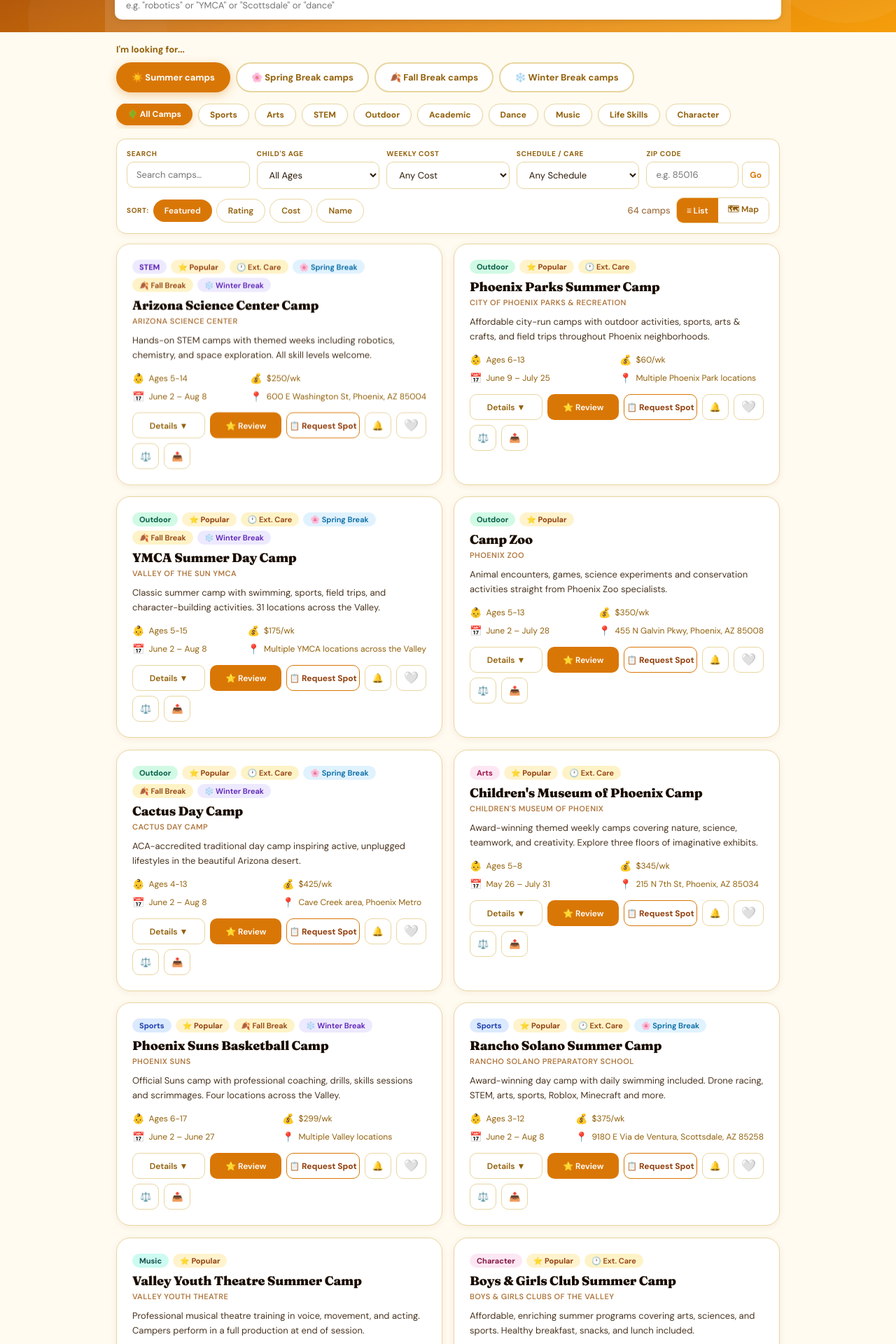
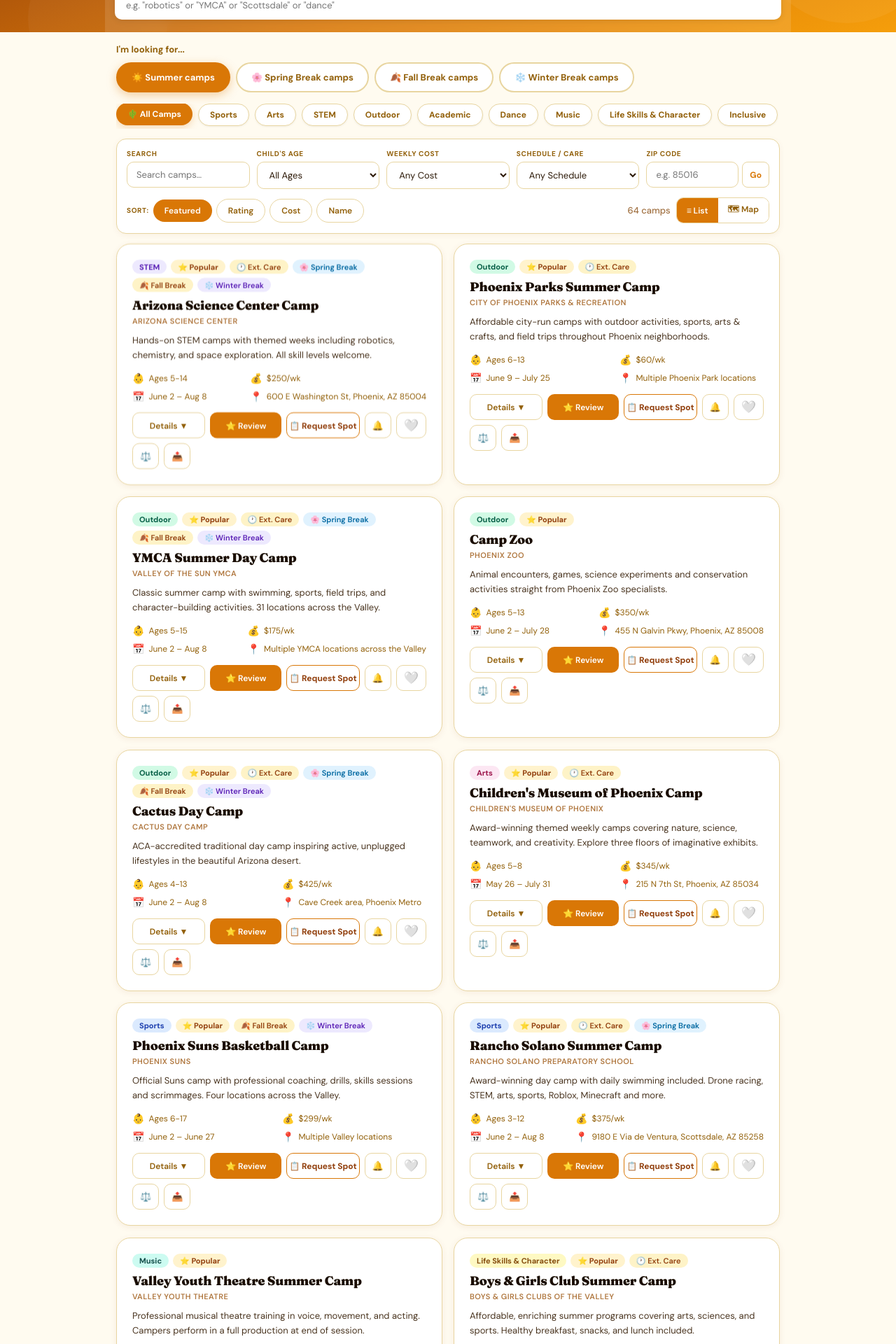
Before and after one commit to annbrusgaard/campful, a React (Vite) app: page / in a window 1280 px wide. Shown: the part 167-2087 px from the top of the page at 70% size. Built offline with nearby package versions, Linux system fonts and the light colour scheme.

Commit message:
Update App.jsx

```diff
--- a/src/App.jsx
+++ b/src/App.jsx
@@ -81,10 +81,10 @@
 const BLUE_LIGHT = "#FEF3C7";
 const SKY = "#FFFBF0";
 
-const TYPES = ["All","Sports","Arts","STEM","Outdoor","Academic","Dance","Music","Life Skills","Character"];
+const TYPES = ["All","Sports","Arts","STEM","Outdoor","Academic","Dance","Music","Life Skills & Character","Inclusive"];
 const AGES  = ["All Ages","4-6","7-9","10-12","13-15","16+"];
 const COSTS = ["Any Cost","Free","Under $200/wk","$200-$400/wk","$400-$600/wk","$600+/wk"];
-const TIMES = ["Any Schedule","Full Day (8h+)","Half Day","Extended Care","Before Care","After Care","Single Day OK","Inclusive"];
+const TIMES = ["Any Schedule","Full Day (8h+)","Half Day","Extended Care","Before Care","After Care","Single Day OK"];
 
 const TYPE_STYLE = {
   Sports:  {bg:"#DBEAFE",fg:"#1E40AF",dot:"#3B82F6"},
@@ -94,8 +94,8 @@
   Academic:{bg:"#E0E7FF",fg:"#3730A3",dot:"#6366F1"},
   Dance:   {bg:"#FFE4E6",fg:"#9F1239",dot:"#F43F5E"},
   Music:       {bg:"#CCFBF1",fg:"#134E4A",dot:"#14B8A6"},
-  "Life Skills":{bg:"#FEF9C3",fg:"#854D0E",dot:"#EAB308"},
-  Character:   {bg:"#FCE7F3",fg:"#831843",dot:"#EC4899"},
+  "Life Skills & Character":{bg:"#FEF9C3",fg:"#854D0E",dot:"#EAB308"},
+  Inclusive:   {bg:"#F5F3FF",fg:"#5B21B6",dot:"#8B5CF6"},
 };
 
 const CAMPS = [
@@ -117,7 +117,7 @@
   {id:16,name:"Phoenix Youth Circus Arts Camp",org:"Phoenix Youth Circus",type:"Arts",ages:"7-16",cost:"$350/wk",costNum:350,dates:"June 2 – Aug 1",startDate:"2025-06-02",endDate:"2025-08-01",address:"330 N 16th Ave, Phoenix, AZ 85007",lat:33.4590,lng:-112.0930,desc:"Learn stilt-walking, unicycling, juggling, trapeze, aerial silks, acrobatics and clowning from experienced teaching artists.",schedule:"Mon–Fri, 9am–4pm",web:"https://phxyouthcircus.org",extras:"Groups of 8 or less. Family showcase each Friday.",extCare:false,beforeCare:false,afterCare:false,springBreak:false,singleDay:false,featured:false,registrationOpen:true,reviews:[]},
   {id:17,name:"Desert Foothills Theater Camp",org:"Desert Foothills Theater",type:"Arts",ages:"4-17",cost:"$280/wk",costNum:280,dates:"June 2 – Aug 8",startDate:"2025-06-02",endDate:"2025-08-08",address:"Two Valley locations",lat:33.8000,lng:-111.9500,desc:"Acting, dancing, music, crafts and dance parties in a supportive creative environment. 12 fun sessions across two locations.",schedule:"Mon–Fri, 9am–3pm",web:"https://dftheater.org",extras:"Two locations. One of the most popular theater camps in the Valley.",extCare:false,beforeCare:false,afterCare:false,springBreak:false,singleDay:false,featured:false,registrationOpen:true,reviews:[]},
   {id:18,name:"Scottsdale Desert Stages Theatre Camp",org:"Desert Stages Theatre",type:"Arts",ages:"4-18",cost:"$345/wk",costNum:345,dates:"June 2 – July 25",startDate:"2025-06-02",endDate:"2025-07-25",address:"7014 E Camelback Rd, Scottsdale, AZ 85251",lat:33.5028,lng:-111.9261,desc:"Award-winning non-profit performing arts theatre camp. Acting, singing, and dancing in Scottsdale Fashion Square.",schedule:"Mon–Fri, 9am–3pm",web:"https://desertstages.org",phone:"(480) 348-0110",extras:"Professional instruction. Family showcase at end of session.",extCare:false,beforeCare:false,afterCare:false,springBreak:false,singleDay:false,featured:false,registrationOpen:true,reviews:[]},
-  {id:19,name:"BE KIND Summer Camp",org:"The BE KIND People Project",type:"Character",ages:"5-14",cost:"$200/wk",costNum:200,dates:"June 2 – June 26",startDate:"2025-06-02",endDate:"2025-06-26",address:"731 Grand Ave, Phoenix, AZ 85007",lat:33.4620,lng:-112.0820,desc:"Unique character-building camps centered on kindness, leadership, and responsibility. Dance, video creation, visual arts, and community service.",schedule:"Mon–Thu, 9am–3:30pm",web:"https://thebekindpeopleproject.org/summer-camps",phone:"(602) 559-9399",extras:"Before/after care +$80/wk. Spots fill fast — register early.",extCare:true,beforeCare:true,afterCare:true,springBreak:false,singleDay:false,featured:false,registrationOpen:true,reviews:[]},
+  {id:19,name:"BE KIND Summer Camp",org:"The BE KIND People Project",type:"Life Skills & Character",ages:"5-14",cost:"$200/wk",costNum:200,dates:"June 2 – June 26",startDate:"2025-06-02",endDate:"2025-06-26",address:"731 Grand Ave, Phoenix, AZ 85007",lat:33.4620,lng:-112.0820,desc:"Unique character-building camps centered on kindness, leadership, and responsibility. Dance, video creation, visual arts, and community service.",schedule:"Mon–Thu, 9am–3:30pm",web:"https://thebekindpeopleproject.org/summer-camps",phone:"(602) 559-9399",extras:"Before/after care +$80/wk. Spots fill fast — register early.",extCare:true,beforeCare:true,afterCare:true,springBreak:false,singleDay:false,featured:false,registrationOpen:true,reviews:[]},
   {id:20,name:"Saint Barnabas Arts Camp",org:"Saint Barnabas Episcopal Church",type:"Arts",ages:"5-15",cost:"$150/wk",costNum:150,dates:"June 9 – July 11",startDate:"2025-06-09",endDate:"2025-07-11",address:"Phoenix, AZ",lat:33.5100,lng:-112.0400,desc:"Affordable fine arts camp exploring visual arts, music, drama, and creativity in a welcoming community environment.",schedule:"Mon–Fri, 9am–noon",extras:"One of the most affordable arts camps in Phoenix.",extCare:false,beforeCare:false,afterCare:false,springBreak:false,singleDay:false,featured:false,registrationOpen:true,reviews:[]},
   {id:21,name:"Phoenix Suns Basketball Camp",org:"Phoenix Suns",type:"Sports",ages:"6-17",cost:"$299/wk",costNum:299,dates:"June 2 – June 27",startDate:"2025-06-02",endDate:"2025-06-27",address:"Multiple Valley locations",lat:33.4457,lng:-112.0712,desc:"Official Suns camp with professional coaching, drills, skills sessions and scrimmages. Four locations across the Valley.",schedule:"Mon–Fri, 9am–3pm",web:"https://suns.com/camps",extras:"4 sessions at different Valley locations. Jersey included.",extCare:false,beforeCare:false,afterCare:false,fallBreak:true,winterBreak:true,springBreak:false,singleDay:false,featured:true,registrationOpen:true,reviews:[]},
   {id:22,name:"Challenger Sports Soccer Camp",org:"Challenger Sports",type:"Sports",ages:"3-14",cost:"$180/wk",costNum:180,dates:"June 9 – Aug 1",startDate:"2025-06-09",endDate:"2025-08-01",address:"Various Phoenix area fields",lat:33.5722,lng:-112.0893,desc:"North America's largest soccer camp provider with 30+ years of experience. International coaching staff with fun, skills-focused training.",schedule:"Mon–Fri, 9am–12pm or 2pm–5pm",web:"https://challengersports.com",extras:"Ball + backpack included. All ability levels.",extCare:false,beforeCare:false,afterCare:false,springBreak:false,singleDay:false,featured:false,registrationOpen:true,reviews:[]},
@@ -128,8 +128,8 @@
   {id:27,name:"Valley Youth Theatre Summer Camp",org:"Valley Youth Theatre",type:"Music",ages:"6-18",cost:"$375/wk",costNum:375,dates:"June 2 – July 25",startDate:"2025-06-02",endDate:"2025-07-25",address:"525 N 1st St, Phoenix, AZ 85004",lat:33.4523,lng:-112.0707,desc:"Professional musical theatre training in voice, movement, and acting. Campers perform in a full production at end of session.",schedule:"Mon–Fri, 9am–3pm",web:"https://vyt.com",phone:"(602) 253-8188",extras:"Scholarships available. Notable alumni include Emma Stone.",extCare:false,beforeCare:false,afterCare:false,springBreak:false,singleDay:false,featured:true,registrationOpen:false,reviews:[]},
   {id:28,name:"Phoenix Theatre Children's Camp",org:"Phoenix Theatre Company",type:"Arts",ages:"8-17",cost:"$425/wk",costNum:425,dates:"June 23 – July 11",startDate:"2025-06-23",endDate:"2025-07-11",address:"1825 N Central Ave, Phoenix, AZ 85004",lat:33.4793,lng:-112.0740,desc:"Professional theater training in acting, singing, and dance led by Phoenix Theatre Company artists.",schedule:"Mon–Fri, 9am–4pm",web:"https://phoenixtheatre.com",extras:"Costumes provided. Professional-grade instruction.",extCare:false,beforeCare:false,afterCare:false,springBreak:false,singleDay:false,featured:false,registrationOpen:false,reviews:[]},
   {id:29,name:"YMCA Dance & Cheer Camp",org:"Valley of the Sun YMCA",type:"Dance",ages:"5-14",cost:"$190/wk",costNum:190,dates:"June 9 – July 25",startDate:"2025-06-09",endDate:"2025-07-25",address:"Multiple YMCA locations",lat:33.4901,lng:-112.1100,desc:"High-energy dance and cheer covering hip-hop, jazz, pom, and cheerleading. Week ends with a family performance.",schedule:"Mon–Fri, 9am–12pm",web:"https://valleyofthesunymca.org",extras:"Before/after care available at many locations.",extCare:true,beforeCare:true,afterCare:true,springBreak:false,singleDay:false,featured:false,registrationOpen:true,reviews:[]},
-  {id:30,name:"Boys & Girls Club Summer Camp",org:"Boys & Girls Clubs of the Valley",type:"Character",ages:"5-18",cost:"$50/wk",costNum:50,dates:"June 2 – Aug 8",startDate:"2025-06-02",endDate:"2025-08-08",address:"31 locations across the Valley",lat:33.4700,lng:-112.0500,desc:"Affordable, enriching summer programs covering arts, sciences, and sports. Healthy breakfast, snacks, and lunch included.",schedule:"Mon–Fri, 6am–6pm",web:"https://bgcaz.org/summer-camp",phone:"(602) 433-2490",extras:"Meals included! One of the best-value camps in the Valley. 31 locations.",extCare:true,beforeCare:true,afterCare:true,springBreak:false,singleDay:false,featured:true,registrationOpen:true,reviews:[]},
-  {id:31,name:"Boys & Girls Clubs of Greater Scottsdale",org:"Boys & Girls Clubs of Greater Scottsdale",type:"Character",ages:"5-18",cost:"$60/wk",costNum:60,dates:"June 2 – Aug 8",startDate:"2025-06-02",endDate:"2025-08-08",address:"4 Scottsdale/Phoenix locations",lat:33.5800,lng:-111.9200,desc:"Arts, sciences and sports programs in a safe, supportive environment. Leadership and career-building experiences for teens.",schedule:"Mon–Fri, 7am–6pm",web:"https://bgcs.org",phone:"(480) 344-5520",extras:"4 locations: Ridgeline, Thunderbirds, Virginia Piper, Vestar branches.",extCare:true,beforeCare:true,afterCare:true,springBreak:false,singleDay:false,featured:false,registrationOpen:true,reviews:[]},
+  {id:30,name:"Boys & Girls Club Summer Camp",org:"Boys & Girls Clubs of the Valley",type:"Life Skills & Character",ages:"5-18",cost:"$50/wk",costNum:50,dates:"June 2 – Aug 8",startDate:"2025-06-02",endDate:"2025-08-08",address:"31 locations across the Valley",lat:33.4700,lng:-112.0500,desc:"Affordable, enriching summer programs covering arts, sciences, and sports. Healthy breakfast, snacks, and lunch included.",schedule:"Mon–Fri, 6am–6pm",web:"https://bgcaz.org/summer-camp",phone:"(602) 433-2490",extras:"Meals included! One of the best-value camps in the Valley. 31 locations.",extCare:true,beforeCare:true,afterCare:true,springBreak:false,singleDay:false,featured:true,registrationOpen:true,reviews:[]},
+  {id:31,name:"Boys & Girls Clubs of Greater Scottsdale",org:"Boys & Girls Clubs of Greater Scottsdale",type:"Life Skills & Character",ages:"5-18",cost:"$60/wk",costNum:60,dates:"June 2 – Aug 8",startDate:"2025-06-02",endDate:"2025-08-08",address:"4 Scottsdale/Phoenix locations",lat:33.5800,lng:-111.9200,desc:"Arts, sciences and sports programs in a safe, supportive environment. Leadership and career-building experiences for teens.",schedule:"Mon–Fri, 7am–6pm",web:"https://bgcs.org",phone:"(480) 344-5520",extras:"4 locations: Ridgeline, Thunderbirds, Virginia Piper, Vestar branches.",extCare:true,beforeCare:true,afterCare:true,springBreak:false,singleDay:false,featured:false,registrationOpen:true,reviews:[]},
   {id:32,name:"Deer Valley USD Sunsational Camps",org:"Deer Valley Unified School District",type:"Academic",ages:"4-14",cost:"$115/wk",costNum:115,dates:"June 2 – Aug 1",startDate:"2025-06-02",endDate:"2025-08-01",address:"Multiple DVUSD schools, Peoria/Phoenix",lat:33.6800,lng:-112.1500,desc:"Wide variety of camps including sports, arts, music, STEM, theater, and field trips. STEAM projects and Science Center field trips included.",schedule:"Mon–Fri, 6am–6pm",web:"https://dvusd.org/summerprograms",extras:"$115 for 3 days or $185 for 5 days. Breakfast, snacks and lunch included.",extCare:true,beforeCare:true,afterCare:true,springBreak:false,singleDay:false,featured:false,registrationOpen:true,reviews:[]},
   {id:33,name:"Summit School Summer Camp",org:"Summit School of Ahwatukee",type:"Academic",ages:"4-12",cost:"$250/wk",costNum:250,dates:"May 27 – July 3",startDate:"2025-05-27",endDate:"2025-07-03",address:"4515 E Muirwood Dr, Phoenix, AZ 85048",lat:33.3100,lng:-112.0000,desc:"Six weeks of fun themed camps: Science, Dino, Under the Sea, Pirate, Camp Olympics, and LEGO. Creative hands-on learning.",schedule:"Mon–Fri, 7am–6pm",web:"https://summitschoolaz.org/summer-camps",phone:"(480) 403-9500",extras:"Open to all students, not just Summit enrollees.",extCare:true,beforeCare:true,afterCare:true,springBreak:false,singleDay:false,featured:false,registrationOpen:true,reviews:[]},
   {id:34,name:"Peoria Parks Summer Camp",org:"City of Peoria Parks & Recreation",type:"Outdoor",ages:"5-12",cost:"$185/wk",costNum:185,dates:"June 2 – Aug 1",startDate:"2025-06-02",endDate:"2025-08-01",address:"Multiple Peoria park locations",lat:33.5806,lng:-112.2374,desc:"STEAM projects, daily field trips to the Arizona Science Center, arts, and sports. A well-rounded affordable camp program.",schedule:"Mon–Fri, 6am–6pm",web:"https://peoriaaz.gov",extras:"$115 for 3 days or $185 for 5 days. Meals included.",extCare:true,beforeCare:true,afterCare:true,springBreak:false,singleDay:false,featured:false,registrationOpen:true,reviews:[]},
@@ -195,7 +195,6 @@
   if(f==="Fall Break") return c.fallBreak;
   if(f==="Winter Break") return c.winterBreak;
   if(f==="Single Day OK") return c.singleDay;
-  if(f==="Inclusive") return c.inclusive;
   if(f==="Full Day (8h+)") return /7am|7:30|8am|full/i.test(c.schedule||"");
   if(f==="Half Day") return /12pm|half|noon/i.test(c.schedule||"");
   return true;
@@ -937,7 +936,7 @@
   const filtered=camps.filter(c=>{
     const q=search.toLowerCase();
     return (!q||[c.name,c.desc,c.type,c.address,c.org].some(s=>(s||"").toLowerCase().includes(q)))
-      &&(typeFilter==="All"||c.type===typeFilter)
+      &&(typeFilter==="All"||(typeFilter==="Inclusive"?c.inclusive:c.type===typeFilter))
       &&ageMatch(c.ages,ageFilter)&&parseCost(c.cost,costFilter)&&timeMatch(c,timeFilter)
       &&(!zipCoords||!c.lat||distMiles(zipCoords.lat,zipCoords.lng,c.lat,c.lng)<=parseFloat(radius))
       &&(seasonFilter==="Summer"||(seasonFilter==="Spring Break"&&c.springBreak)||(seasonFilter==="Fall Break"&&c.fallBreak)||(seasonFilter==="Winter Break"&&c.winterBreak));
```
